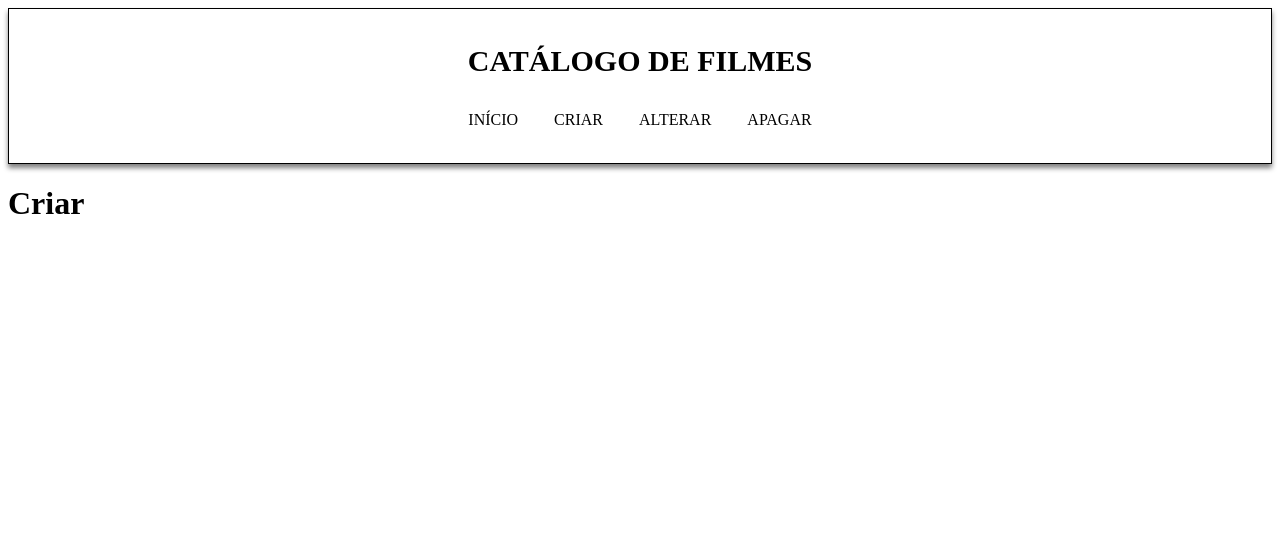
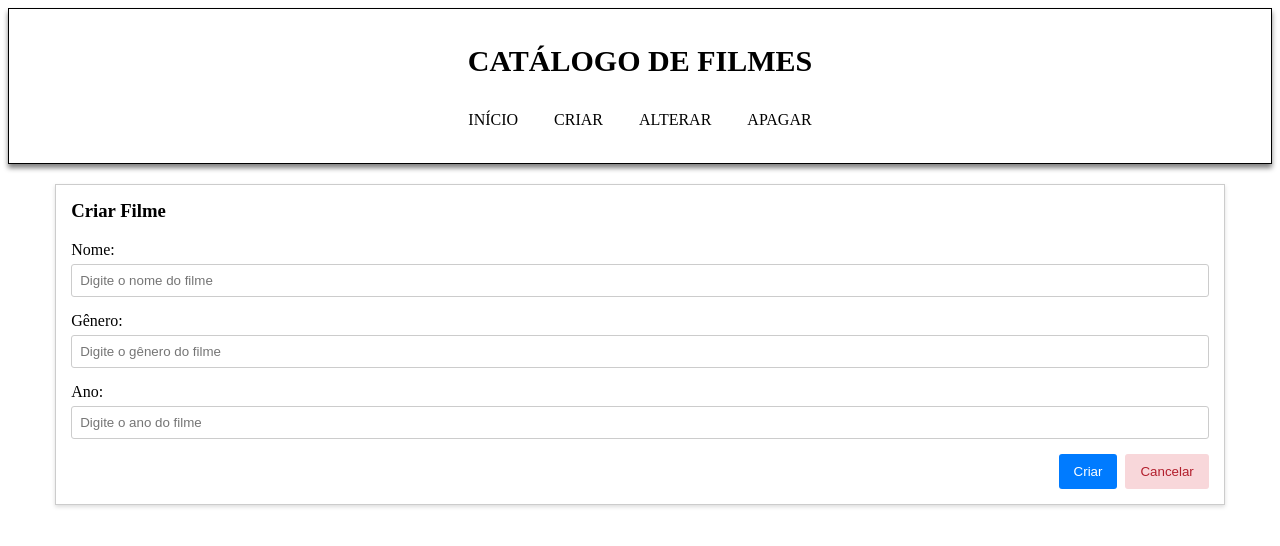
Before and after one commit to gabrielmribeiro9235/film-catalog, a React (Vite) app: page /create in a window 1280 px wide. Shown: the top 546 px of the page. Built offline with nearby package versions, Linux system fonts and the light colour scheme.

Commit message:
feat: create the Criar component

```diff
--- a/src/App.jsx
+++ b/src/App.jsx
@@ -1,6 +1,7 @@
 import { BrowserRouter, Route, Routes } from "react-router-dom"
 import Menu from "./components/Menu";
 import Inicio from "./components/Inicio";
+import Criar from "./components/Criar";
 
 function App() {
   return (
@@ -8,7 +9,7 @@ function App() {
       <Menu />
       <Routes>
         <Route path="/" element={<Inicio />} />
-        <Route path="/create" element={<h1>Criar</h1>} />
+        <Route path="/create" element={<Criar />} />
         <Route path="/update" element={<h1>Atualizar</h1>} />
         <Route path="/read/:id" element={<h1>Ler</h1>} />
         <Route path="/delete" element={<h1>Excluir</h1>} />
--- /dev/null
+++ b/src/components/Criar/Criar.css
@@ -0,0 +1,51 @@
+
+.form-criar {
+    width: 90%;
+    margin: 20px auto;
+    padding: 15px;
+    border: 1px solid #ccc;
+    box-shadow: 0 2px 4px #ddd;
+    color: black;
+    background-color: white;
+}
+
+.form-criar-titulo {
+    margin-top: 0;
+}
+
+.form-criar-campo {
+    display: flex;
+    flex-direction: column;
+    gap: 5px;
+    margin-bottom: 15px;
+}
+
+.form-criar-campo input {
+    padding: 8px;
+    border: 1px solid #ccc;
+    border-radius: 3px;
+}
+
+.form-criar-botoes {
+    display: flex;
+    justify-content: flex-end;
+    gap: 8px;
+}
+
+.form-criar-botoes button {
+    height: 35px;
+    padding: 0 15px;
+    border: none;
+    border-radius: 3px;
+    cursor: pointer;
+}
+
+.botao-criar {
+    background-color: #007bff;
+    color: white;
+}
+
+.botao-cancelar {
+    background-color: #f8d7da;
+    color: #b21f2d;
+}
--- /dev/null
+++ b/src/components/Criar/index.jsx
@@ -0,0 +1,87 @@
+import { useNavigate } from 'react-router-dom'
+import { useRef } from 'react';
+import axios from 'axios';
+import './Criar.css';
+
+function Criar() {
+    const navigate = useNavigate();
+
+    const nomeRef = useRef();
+    const generoRef = useRef();
+    const anoRef = useRef();
+
+    const criarFilme = () => {
+        const nome = nomeRef.current.value;
+        const genero = generoRef.current.value;
+        const ano = anoRef.current.value;
+
+        if (!nome) {
+            alert("O Nome não pode ser vazio");
+            return;
+        }
+
+        if (!genero) {
+            alert("O Gênero não pode ser vazio");
+            return;
+        }
+
+        if (!ano) {
+            alert("O Ano não pode ser vazio");
+            return;
+        }
+
+        if (Number.isNaN(Number(ano)) || !Number.isInteger(Number(ano)) || Number(ano) <= 0) {
+            alert("Ano deve ser um valor inteiro positivo")
+            return;
+        }
+
+        if (Number(ano) < 1888) {
+            alert("Não existem filmes com Ano anterior a 1888")
+            return;
+        }
+
+        if (Number(ano) > new Date().getFullYear()) {
+            alert(`Ano ínvalido. Ano atual: ${new Date().getFullYear()} Ano inserido: ${ano}`);
+            return;
+        }
+
+        axios.post("https://6ada665f7512f497b3ffeafa.mockapi.io/filmes", {
+            "nome": nome,
+            "genero": genero,
+            "ano": ano
+        }).then(() => navigate("/"))
+        .catch(() => alert("Houve um erro ao criar o novo filme"));
+    }
+
+    return (
+        <form className="form-criar" onSubmit={(e) => e.preventDefault()}>
+            <h3 className="form-criar-titulo">Criar Filme</h3>
+
+            <div className="form-criar-campo">
+                <label htmlFor="nome">Nome:</label>
+                <input type="text" id="nome" ref={nomeRef} placeholder="Digite o nome do filme" />
+            </div>
+
+            <div className="form-criar-campo">
+                <label htmlFor="genero">Gênero:</label>
+                <input type="text" id="genero" ref={generoRef} placeholder="Digite o gênero do filme" />
+            </div>
+
+            <div className="form-criar-campo">
+                <label htmlFor="ano">Ano:</label>
+                <input type="text" id="ano" ref={anoRef} placeholder="Digite o ano do filme" />
+            </div>
+
+            <div className="form-criar-botoes">
+                <button type="button" className="botao-criar" onClick={() => criarFilme()}>
+                    Criar
+                </button>
+                <button type="button" className="botao-cancelar" onClick={() => navigate("/")}>
+                    Cancelar
+                </button>
+            </div>
+        </form>
+    )
+}
+
+export default Criar
```
